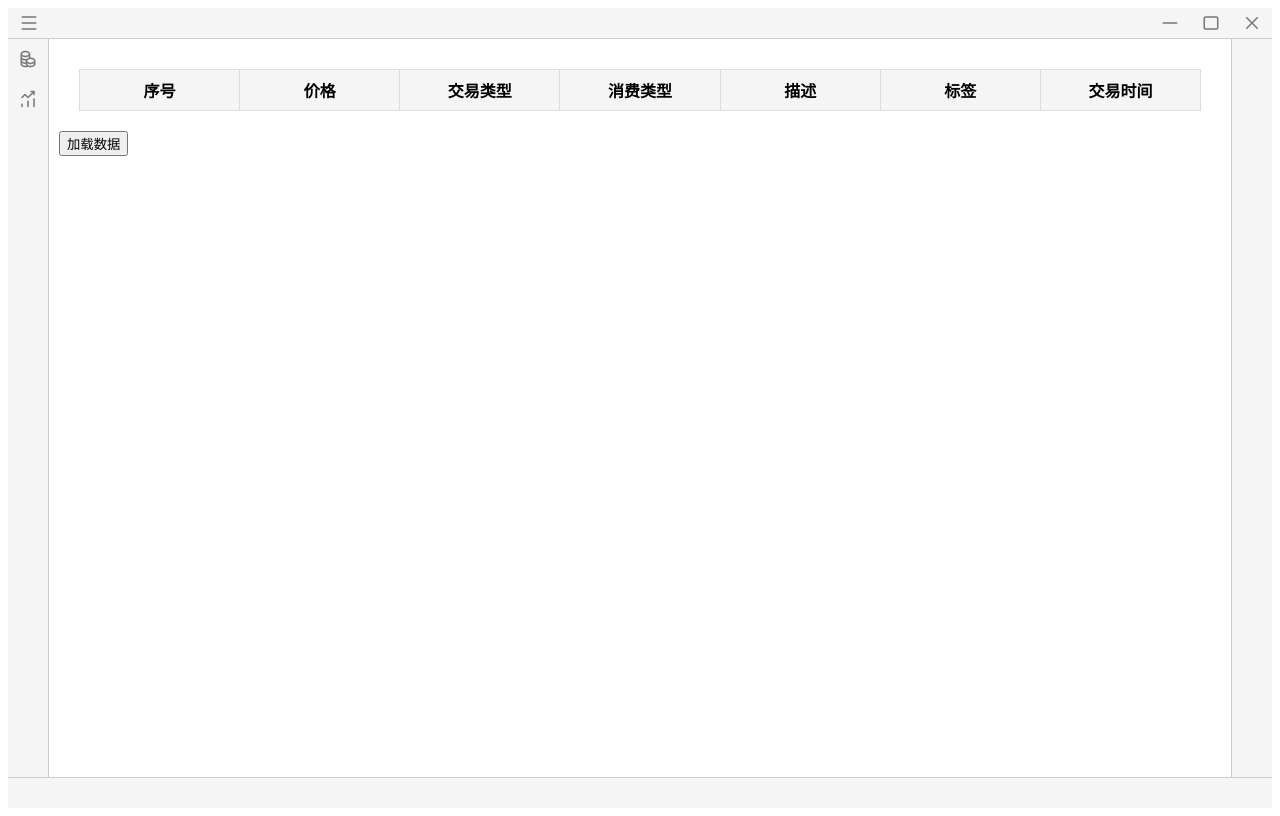
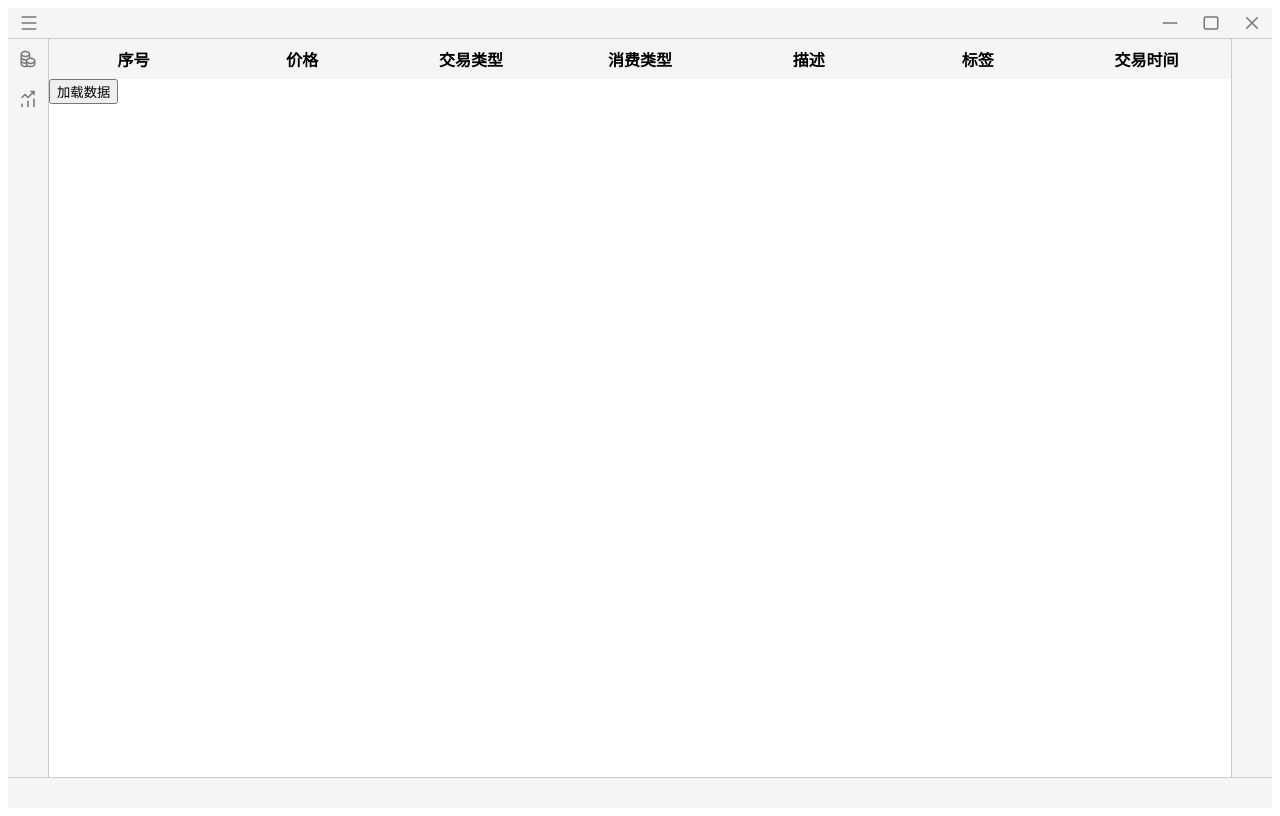
Before and after one commit to DaoiestFire/Billadm-GO, a Vue app in the folder app/: page / in a window 1280 px wide. Built offline with nearby package versions, Linux system fonts and the light colour scheme.

Commit message:
bill变更为tr

```diff
--- a/app/src/components/Layout.vue
+++ b/app/src/components/Layout.vue
@@ -68,7 +68,6 @@ import AppLeftBar from '@/components/AppLeftBar.vue'
 
 .center-panel {
   flex: 1;
-  padding: 10px;
   overflow-y: auto;
 }
 
--- a/app/src/components/BillTable.vue
+++ b/app/src/components/TransactionRecordTable.vue
@@ -1,6 +1,6 @@
 <template>
-  <div class="bill-table-container">
-    <table class="bill-table">
+  <div class="tr-table-container">
+    <table class="tr-table">
       <thead>
         <tr>
           <th>序号</th>
@@ -42,8 +42,8 @@ const calculateMaxRows = () => {
 }
 
 // 导出函数：设置列表数据
-const setBillList = (billList) => {
-  displayedItems.value = billList
+const setTrList = (trList) => {
+  displayedItems.value = trList
 }
 
 // 格式化交易类型
@@ -78,25 +78,23 @@ onUnmounted(() => {
 })
 
 // 将导出函数暴露给父组件
-defineExpose({ setBillList })
+defineExpose({ setTrList: setTrList })
 </script>
 
 <style scoped>
-.bill-table-container {
+.tr-table-container {
   overflow-y: auto;
   max-height: calc(100vh - 150px);
-  margin: 20px;
 }
 
-.bill-table {
+.tr-table {
   width: 100%;
   border-collapse: collapse;
   table-layout: fixed;
 }
 
-.bill-table th,
-.bill-table td {
-  border: 1px solid #ddd;
+.tr-table th,
+.tr-table td {
   padding: 8px;
   text-align: center;
   white-space: nowrap;
@@ -104,7 +102,7 @@ defineExpose({ setBillList })
   text-overflow: ellipsis;
 }
 
-.bill-table th {
+.tr-table th {
   background-color: #f5f5f5;
 }
 </style>
--- a/app/src/router/router.js
+++ b/app/src/router/router.js
@@ -1,6 +1,6 @@
 import { createRouter, createMemoryHistory } from 'vue-router';
 import Layout from '@/components/Layout.vue';
-import HomeView from '@/views/HomeView.vue';
+import TransactionRecordView from '@/views/TransactionRecordView.vue';
 import DashboardView from '@/views/DashboardView.vue';
 
 const routes = [
@@ -8,8 +8,8 @@ const routes = [
     path: '/',
     component: Layout,
     children: [
-      { path: '', redirect: '/home' },
-      { path: 'home', component: HomeView },
+      { path: '', redirect: '/tr_view' },
+      { path: 'tr_view', component: TransactionRecordView },
       { path: 'dashboard', component: DashboardView },
     ]
   }
--- a/app/src/views/SettingsView.vue
+++ /dev/null
@@ -1,6 +0,0 @@
-<template>
-  <div>
-    <h2>设置内容</h2>
-    <p>这是设置区域。</p>
-  </div>
-</template>
--- a/app/src/views/HomeView.vue
+++ b/app/src/views/TransactionRecordView.vue
@@ -1,13 +1,13 @@
 <template>
-  <BillTable ref="billTableRef" />
+  <TransactionRecordTable ref="trTableRef" />
   <button @click="loadData">加载数据</button>
 </template>
 
 <script setup>
 import { ref } from 'vue'
-import BillTable from '@/components/BillTable.vue'
+import TransactionRecordTable from '@/components/TransactionRecordTable.vue'
 
-const billTableRef = ref()
+const trTableRef = ref()
 
 const sampleData = [
   {
@@ -121,6 +121,6 @@ const sampleData = [
 ]
 
 const loadData = () => {
-  billTableRef.value.setBillList(sampleData)
+  trTableRef.value.setTrList(sampleData)
 }
 </script>
```
